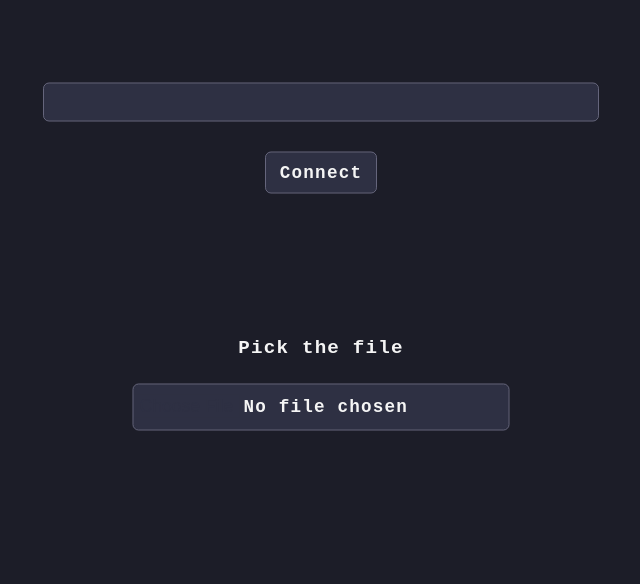
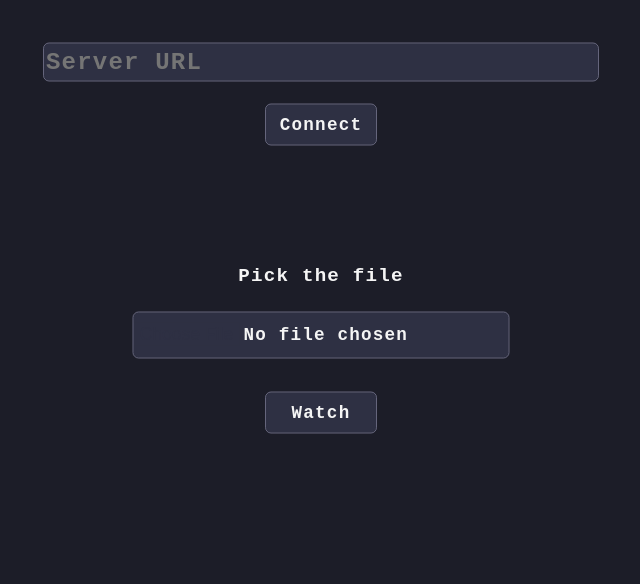
Before and after one commit to prashantrahul141/PlayInSync-Client, a website: page index.html in a window 1280 px wide. Shown: the part 216-800 px from the top of the page, without its empty margins (329-969 px from the left). Drawn offline with Linux system fonts and the light colour scheme.

Commit message:
adding watch button

```diff
--- a/index.html
+++ b/index.html
@@ -10,15 +10,18 @@
     <div id="main">
       <div id="heading-text">PlayInSync</div>
       <div id="link">
-        <input type="text" id="link-input" />
+        <input type="text" id="link-input" placeholder="Server URL" />
       </div>
       <div id="btn">
-        <button id="submit">Connect</button>
+        <button class="submit">Connect</button>
       </div>
       <div id="file-text">Pick the file</div>
       <div id="file-picker">
         <input type="file" name="" id="file" />
       </div>
+      <div id="watch">
+        <button class="submit">Watch</button>
+      </div>
     </div>
   </body>
   <link rel="stylesheet" href="./styles/index.css" />
--- a/styles/index.css
+++ b/styles/index.css
@@ -2,11 +2,9 @@
   --font: 'Courier New', Courier, monospace;
 }
 ::-moz-selection {
-  /* color: rgb(35, 35, 35); */
   background: rgba(230, 230, 230, 0.15);
 }
 ::selection {
-  /* color: rgb(35, 35, 35); */
   background: rgba(230, 230, 230, 0.15);
 }
 
@@ -16,7 +14,7 @@ body {
 
 #main {
   position: absolute;
-  top: 30%;
+  top: 25%;
   left: 50%;
   transform: translate(-50%, -50%);
   margin: 10px;
@@ -58,10 +56,10 @@ body {
   position: absolute;
   left: 50%;
   transform: translate(-50%);
-  margin-top: 2rem;
+  margin-top: 1.5rem;
 }
 
-#submit {
+.submit {
   width: 110px;
   height: 40px;
   color: whitesmoke;
@@ -78,8 +76,8 @@ body {
   cursor: pointer;
 }
 
-#submit:hover,
-#submit:active {
+.submit:hover,
+.submit:active {
   outline: 0.5pt solid rgba(163, 163, 196, 0.8);
   background-color: rgb(50, 52, 72);
   transform: scale(1.015);
@@ -88,7 +86,7 @@ body {
   position: absolute;
   left: 50%;
   transform: translate(-50%);
-  margin-top: 27vh;
+  margin-top: 23vh;
   font-size: 1.2rem;
   font-family: var(--font);
   font-weight: 600;
@@ -100,7 +98,7 @@ body {
   position: absolute;
   left: 50%;
   transform: translate(-50%);
-  margin-top: 33vh;
+  margin-top: 29vh;
 }
 
 #file {
@@ -133,3 +131,10 @@ body {
   border: none;
   color: rgb(46, 48, 67);
 }
+
+#watch {
+  position: absolute;
+  left: 50%;
+  transform: translate(-50%);
+  margin-top: 39vh;
+}
```
